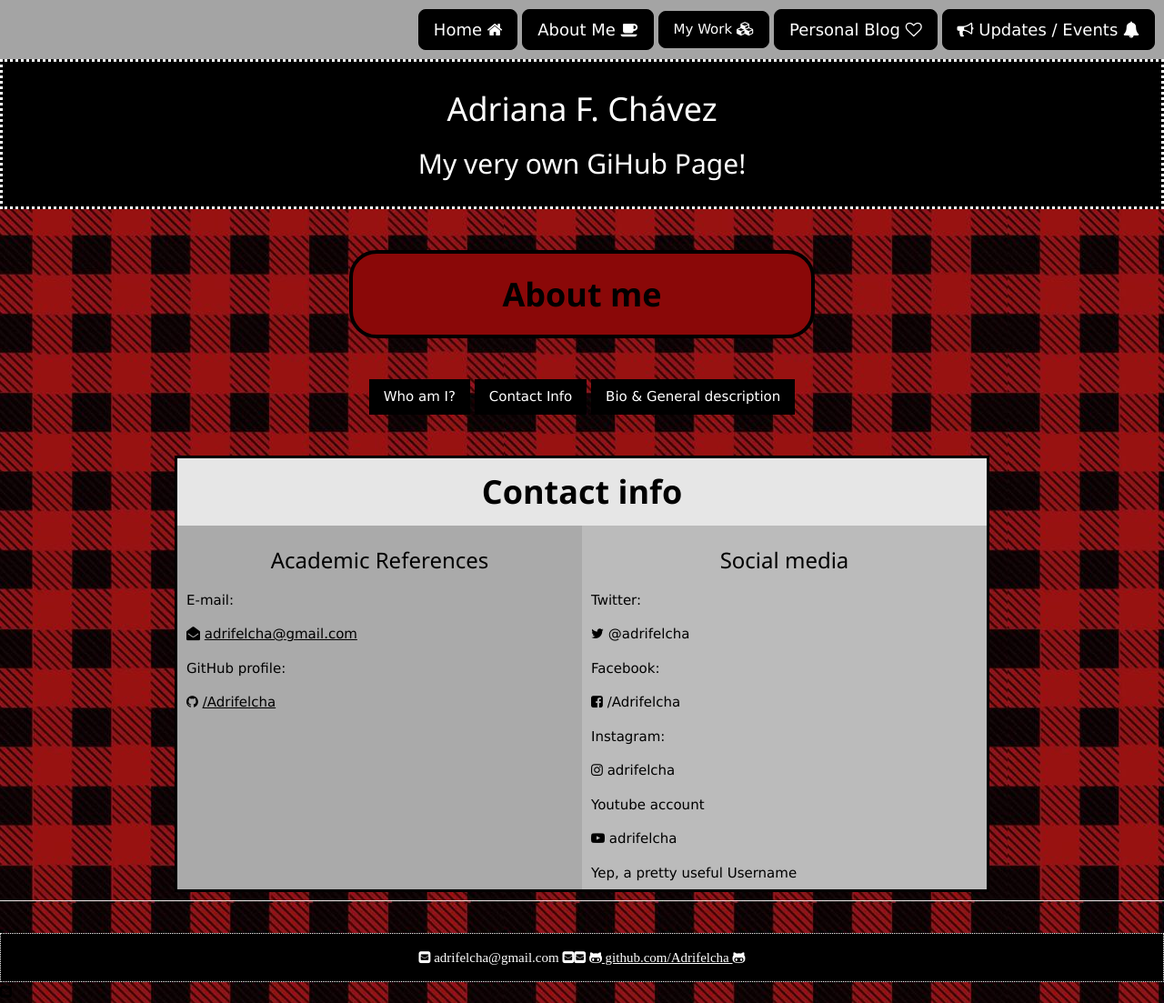
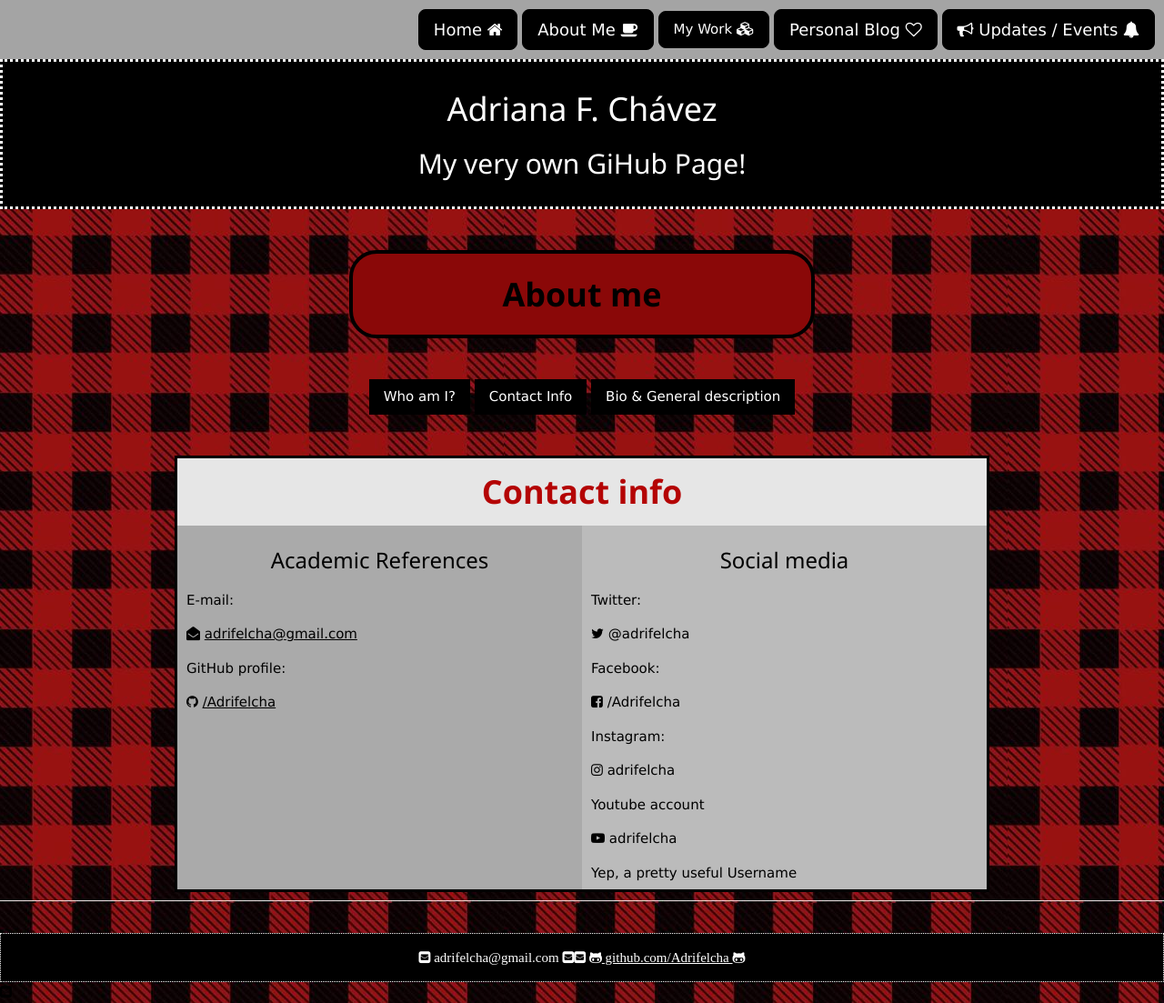
Before and after one commit to Adrifelcha/Adrifelcha-github.io, a Jekyll site: the page built from about/contact.html, in a window 1280 px wide. Shown: the whole page at 91% size. Built offline with Jekyll 4.4.1, drawn with Linux system fonts in a browser that asks for light colours.

Commit message:
Update contact.html

```diff
--- a/about/contact.html
+++ b/about/contact.html
@@ -18,7 +18,7 @@
 		<br><br>
 		<div class="container">
 
-			<center><h1><b>Contact info</b></h1></center>
+			<center><h1 style="color:#B40404;"><b>Contact info</b></h1></center>
 
 		<div class="row">
   			<div class="column" style="background-color:#aaa; height:400px;">
```
